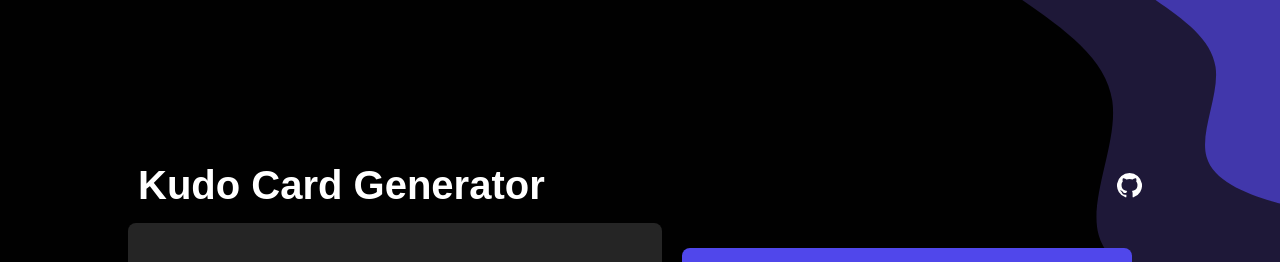
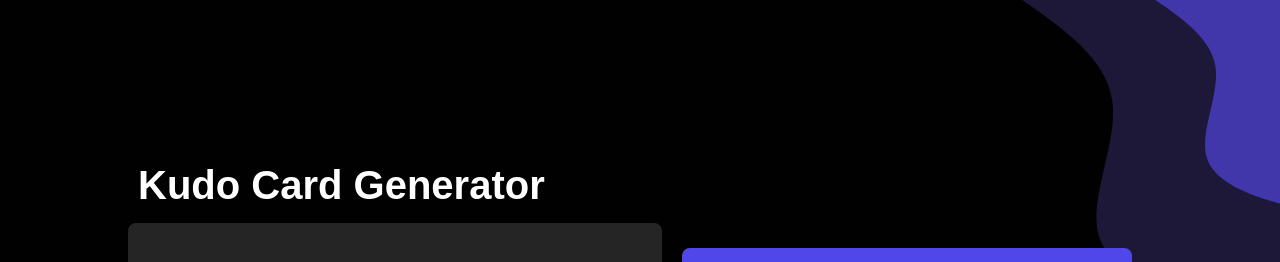
Before and after one commit to gomestzx/Kudo-Card-Generator, a Next.js app: page / in a window 1280 px wide. Shown: the top 262 px of the page. Built offline with nearby package versions, Linux system fonts and the light colour scheme; no server answers; a web font is replaced by a local one.

Commit message:
feat: remove social from navbar

```diff
--- a/src/app/components/Navbar/index.tsx
+++ b/src/app/components/Navbar/index.tsx
@@ -7,16 +7,7 @@ const Navbar = () => {
       <div>
         <h1 className={styles.title}>Kudo Card Generator</h1>
       </div>
-      <div className={styles.social}>
-        <a href='' className={styles.github}>
-          <svg viewBox='0 0 20 20' focusable='false'>
-            <path
-              fill='#fff'
-              d='M10 0a10 10 0 0 0-3.16 19.49c.5.1.68-.22.68-.48l-.01-1.7c-2.78.6-3.37-1.34-3.37-1.34-.46-1.16-1.11-1.47-1.11-1.47-.9-.62.07-.6.07-.6 1 .07 1.53 1.03 1.53 1.03.9 1.52 2.34 1.08 2.91.83.1-.65.35-1.09.63-1.34-2.22-.25-4.55-1.11-4.55-4.94 0-1.1.39-1.99 1.03-2.69a3.6 3.6 0 0 1 .1-2.64s.84-.27 2.75 1.02a9.58 9.58 0 0 1 5 0c1.91-1.3 2.75-1.02 2.75-1.02.55 1.37.2 2.4.1 2.64.64.7 1.03 1.6 1.03 2.69 0 3.84-2.34 4.68-4.57 4.93.36.31.68.92.68 1.85l-.01 2.75c0 .26.18.58.69.48A10 10 0 0 0 10 0'
-            ></path>
-          </svg>
-        </a>
-      </div>
+
     </div>
   );
 };
--- a/src/app/components/Navbar/styles.module.scss
+++ b/src/app/components/Navbar/styles.module.scss
@@ -7,30 +7,6 @@
     font-size: 40px;
     margin: 15px 10px;
     @media (max-width: 576px) {
-
-    }
-  }
-  .social {
-    display: flex;
-    padding: 10px;
-    justify-content: flex-end;
-    gap: 10px;
-    .github {
-      width: 25px;
-      height: auto;
-      margin-top: 5px;
-    }
-    .sponsor {
-      background-color: #edf2f7;
-      border: 2px solid #c5c9cc;
-      border-radius: 8px;
-      padding: 5px 10px;
-      display: flex;
-      align-items: center;
-      gap: 5px;
-      span {
-        color: #010101;
-      }
     }
   }
 }
```
